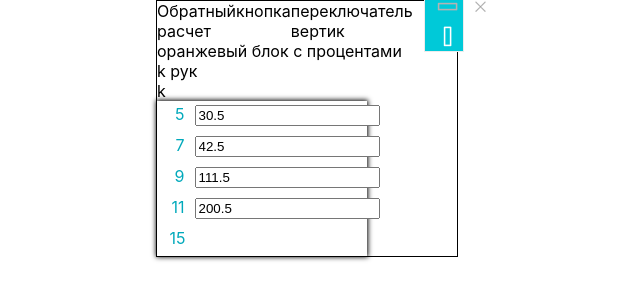
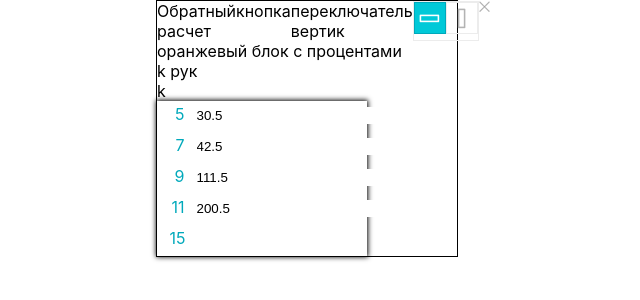
Before and after one commit to Pyarka/Sitef, a React (Create React App) app: page / in a window 1280 px wide. Shown: the top 300 px of the page, without its empty margins (333-973 px from the left). Built offline with nearby package versions, Linux system fonts and the light colour scheme.

Commit message:
Добавлены стили для переключателя

```diff
--- a/src/Components/NumberBox/NumberBox.tsx
+++ b/src/Components/NumberBox/NumberBox.tsx
@@ -1,4 +1,5 @@
 import React from 'react';
+import Container from './NumberBoxStyles';
 
 interface NumberBoxProps {
     value: number;
@@ -8,11 +9,12 @@ interface NumberBoxProps {
 
 const NumberBox = ({value, onChange, onBlur}: NumberBoxProps) => {
     return (
-        <input className={'input'}
-               onChange={(e) => onChange(+e.target.value)}
-               onBlur={(e) => onBlur(+e.target.value)}
-               value={ value ? value : ''}
-        />
+        <Container>
+            <input onChange={(e) => onChange(+e.target.value)}
+                   onBlur={(e) => onBlur(+e.target.value)}
+                   value={ value ? value : ''}
+            />
+        </Container>
     );
 };
 
--- /dev/null
+++ b/src/Components/NumberBox/NumberBoxStyles.ts
@@ -0,0 +1,7 @@
+import styled from "styled-components";
+const Container = styled.div`
+  input{
+    border: red;
+  }
+`;
+export default Container;
--- a/src/Components/ScalePopup/ScalePopup.tsx
+++ b/src/Components/ScalePopup/ScalePopup.tsx
@@ -5,17 +5,19 @@ import {
     CellsContainer,
     CellsRow,
     CellsValues,
+    CloseButton,
+    ContainerHorizontal,
+    ContainerVertical,
+    HeaderBlock,
     ScaleStyle,
     ToggleBlock,
-    HeaderBlock,
+    ToggleBlockActive,
+    ToggleBlockNotActive,
     ToggleCancel,
     ToggleEdit,
     ToggleHorizontal,
     ToggleSave,
     ToggleVertical,
-    ContainerVertical,
-    ContainerHorizontal,
-    CloseButton,
 } from "./ScalePopupStyles";
 
 const ScalePopup = (): ReactElement => {
@@ -86,20 +88,32 @@ const ScalePopup = (): ReactElement => {
                 </CellsRow>
             })
     }
+    console.log('isVertical => ', isVertical);
     const renderToggleBlock = () => {
-        return(<ToggleBlock>
-            <div></div>
-            <ToggleVertical onClick={() => {
-                if (!isVertical) {
-                    setVertical(!isVertical)
-                }
-            }} />
-            <ToggleHorizontal onClick={() => {
-                if (isVertical) {
-                    setVertical(!isVertical)
-                }
-            }} />
-        </ToggleBlock>)
+        const renderActive = (action: () => void) => {
+            return <ToggleBlockActive onClick={() => action()} />
+        }
+        const renderNotActive = (action: () => void) => {
+            return <ToggleBlockNotActive onClick={() => action()} />
+        }
+        const toggle = (value: boolean) => {
+            setVertical(value);
+        }
+        return (
+            <ToggleBlock>
+                <ToggleVertical>
+                    {isVertical
+                        ? renderActive(() => toggle(isVertical))
+                        : renderNotActive(() => toggle(true))
+                    }
+                </ToggleVertical>
+                <ToggleHorizontal>
+                    {!isVertical
+                        ? renderActive(() => toggle(!isVertical))
+                        : renderNotActive(() => toggle(false))
+                    }
+                </ToggleHorizontal>
+            </ToggleBlock>)
     }
     if (isVertical) {
         return (
--- a/src/Components/ScalePopup/ScalePopupStyles.ts
+++ b/src/Components/ScalePopup/ScalePopupStyles.ts
@@ -63,16 +63,16 @@ export const ToggleCancel = styled.div`
     border-radius: 50%;
 `;
 export const ToggleVertical = styled.div`
-    width: 30px;
-    height: 30px;
-    background: url(${rectangleGrey}) center no-repeat;
-    cursor: pointer;
+    // width: 30px;
+    // height: 30px;
+    // background: url(${rectangleGrey}) center no-repeat;
+    // cursor: pointer;
 `;
 export const ToggleHorizontal = styled.div`
-    width: 30px;
-    height: 30px;
-    background: url(${rectangleWhite}) center no-repeat;
-    cursor: pointer;
+    // width: 30px;
+    // height: 30px;
+    // background: url(${rectangleWhite}) center no-repeat;
+    // cursor: pointer;
 `;
 export const ToggleBlockActive = styled.div`
     width: 30px;
@@ -90,8 +90,6 @@ export const ToggleBlockNotActive = styled.div`
 `;
 export const ToggleBlock = styled.div`
     display: flex;
-    background: #00c9d8;
-    transform: rotate(90deg);
     border: 1px solid #ececec;
     cursor: pointer;
 `;
```
